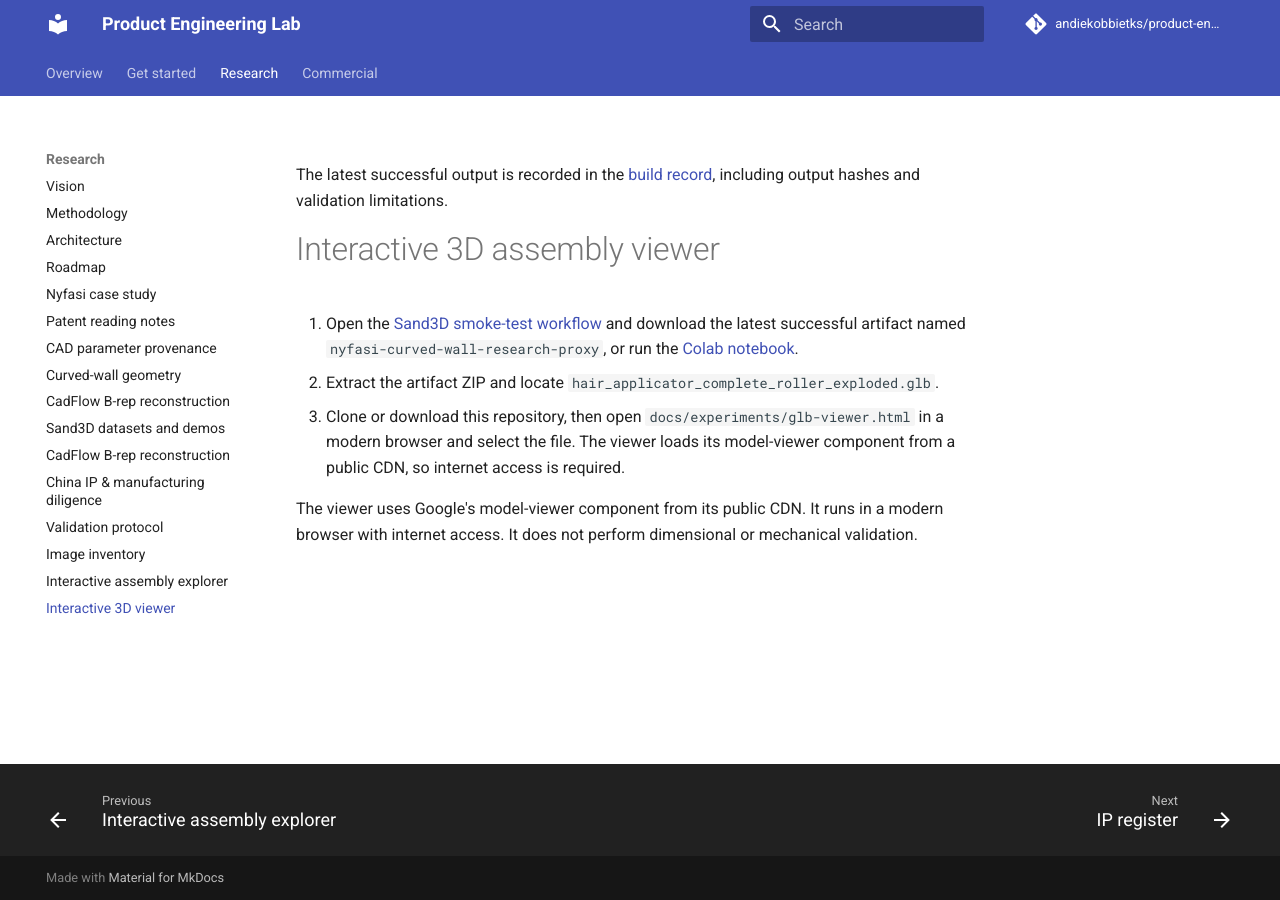
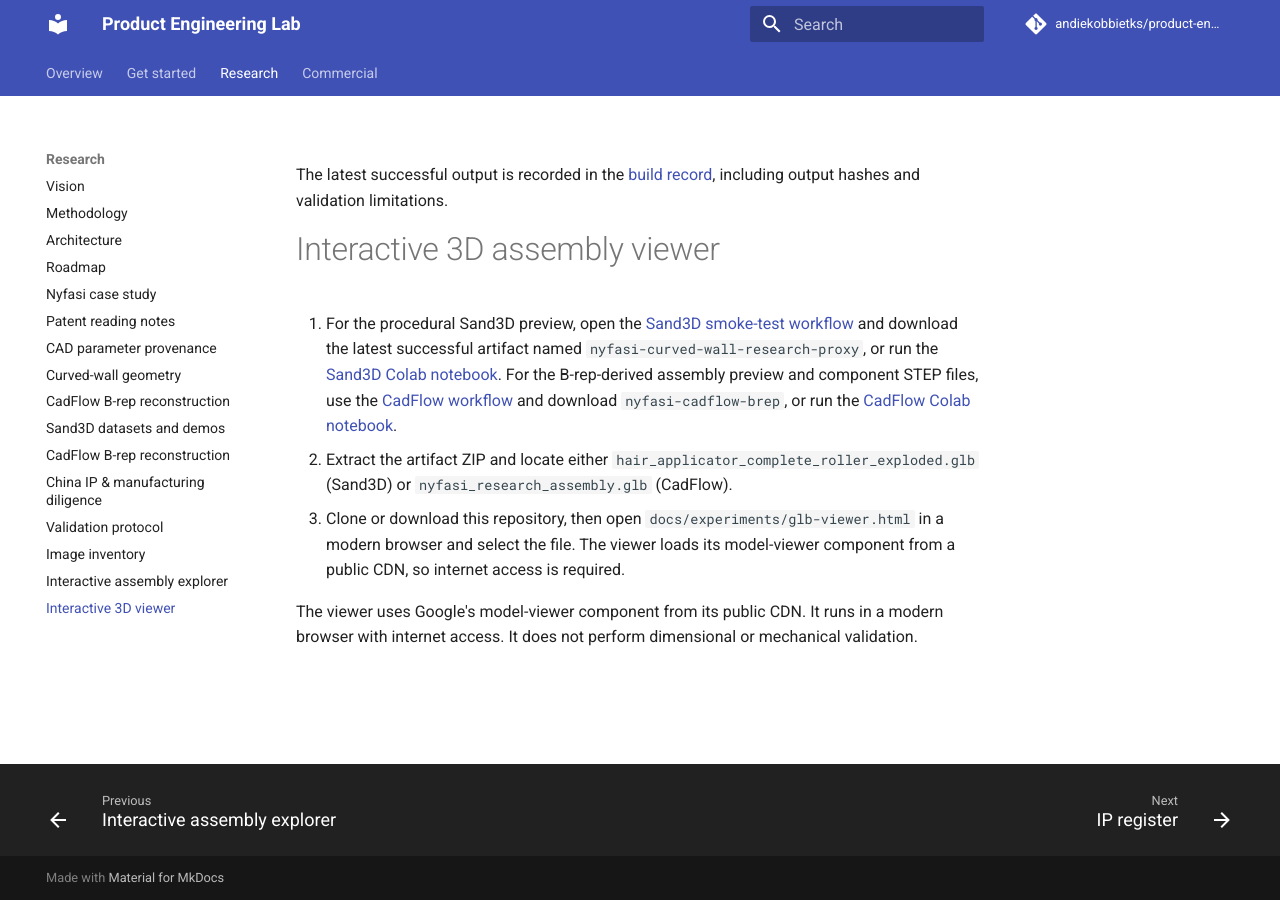
Before and after one commit to andiekobbietks/product-engineering-lab, an MkDocs documentation site: the page built from docs/experiments/viewer.md, in a window 1280 px wide. Built offline with MkDocs 1.6.1 and Material for MkDocs 9.7.7, drawn with Linux system fonts in a browser that asks for light colours; comment, search, counter and statistics services are not loaded.

Commit message:
Document both CAD engine viewer paths

```diff
--- a/docs/experiments/viewer.md
+++ b/docs/experiments/viewer.md
@@ -2,8 +2,8 @@ The latest successful output is recorded in the [build record](https://github.co
 
 # Interactive 3D assembly viewer
 
-1. Open the [Sand3D smoke-test workflow](https://github.com/andiekobbietks/product-engineering-lab/actions/workflows/cad-smoke.yml) and download the latest successful artifact named `nyfasi-curved-wall-research-proxy`, or run the [Colab notebook](https://github.com/andiekobbietks/product-engineering-lab/blob/main/experiments/001-nyfasi-reconstruction/notebooks/nyfasi_reconstruction_colab.ipynb).
-2. Extract the artifact ZIP and locate `hair_applicator_complete_roller_exploded.glb`.
+1. For the procedural Sand3D preview, open the [Sand3D smoke-test workflow](https://github.com/andiekobbietks/product-engineering-lab/actions/workflows/cad-smoke.yml) and download the latest successful artifact named `nyfasi-curved-wall-research-proxy`, or run the [Sand3D Colab notebook](https://github.com/andiekobbietks/product-engineering-lab/blob/main/experiments/001-nyfasi-reconstruction/notebooks/nyfasi_reconstruction_colab.ipynb). For the B-rep-derived assembly preview and component STEP files, use the [CadFlow workflow](https://github.com/andiekobbietks/product-engineering-lab/actions/workflows/cadflow-cad.yml) and download `nyfasi-cadflow-brep`, or run the [CadFlow Colab notebook](https://colab.research.google.com/github/andiekobbietks/product-engineering-lab/blob/main/experiments/001-nyfasi-reconstruction/notebooks/nyfasi_cadflow_reconstruction_colab.ipynb).
+2. Extract the artifact ZIP and locate either `hair_applicator_complete_roller_exploded.glb` (Sand3D) or `nyfasi_research_assembly.glb` (CadFlow).
 3. Clone or download this repository, then open `docs/experiments/glb-viewer.html` in a modern browser and select the file. The viewer loads its model-viewer component from a public CDN, so internet access is required.
 
 The viewer uses Google's model-viewer component from its public CDN. It runs in a modern browser with internet access. It does not perform dimensional or mechanical validation.
```
